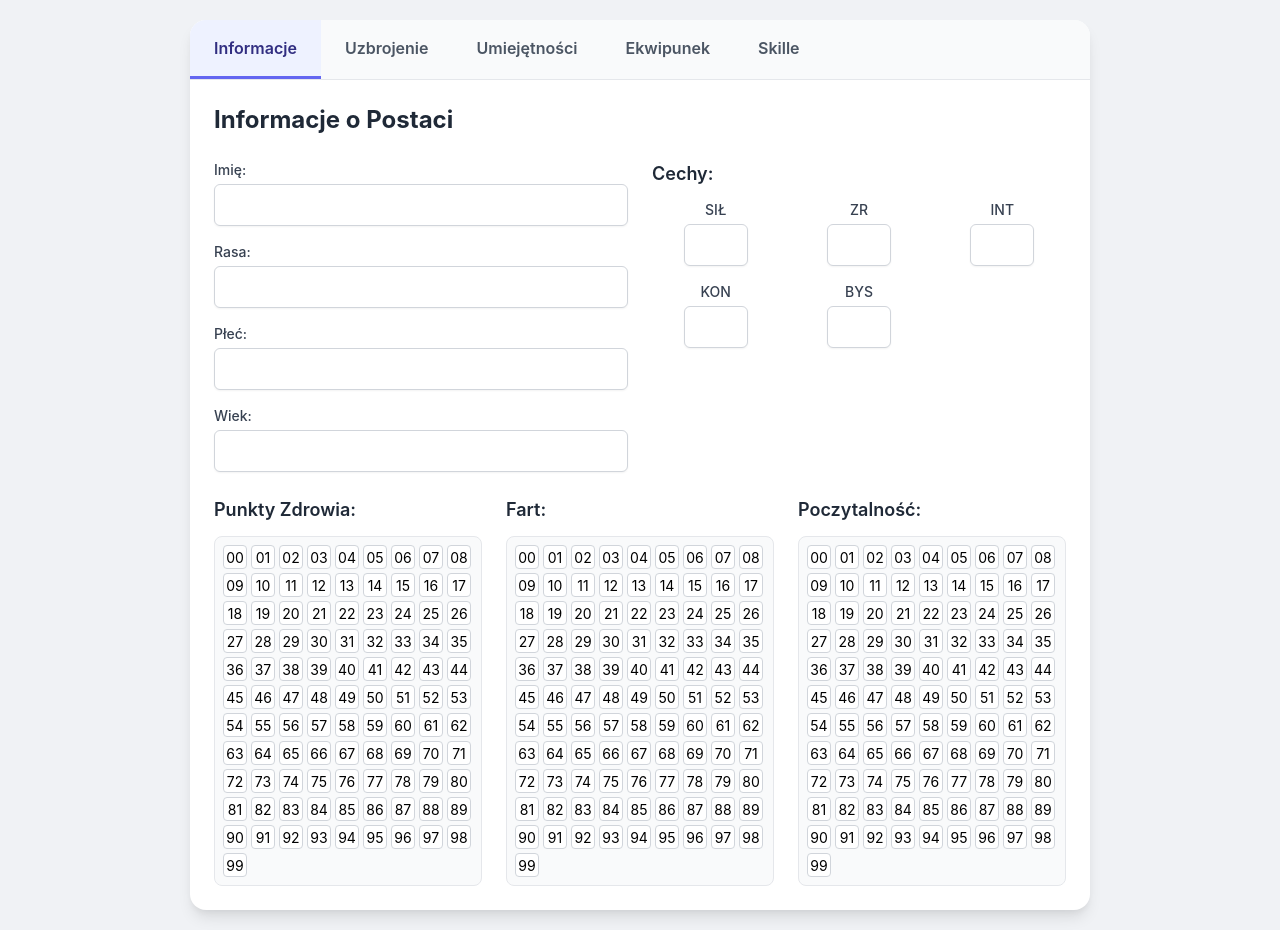
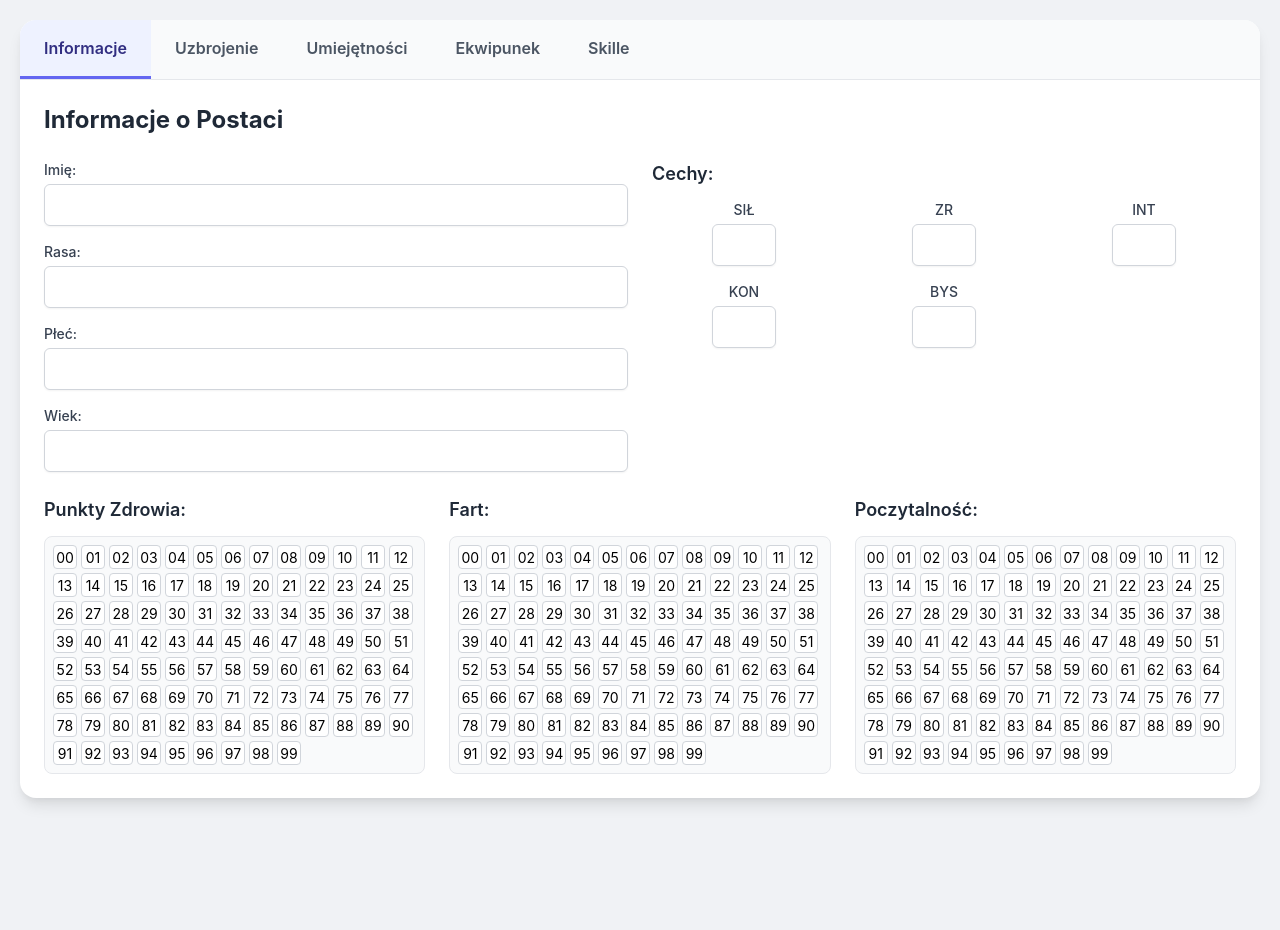
Before and after one commit to bartek03m/kartadnd, a plain HTML site: page index.html in a window 1280 px wide. After the commit the page ends 818 px from the top, so only its background shows below. Drawn offline with nearby package versions, Linux system fonts and the light colour scheme.

Commit message:
Update index.html

```diff
--- a/index.html
+++ b/index.html
@@ -7,27 +7,37 @@
     <!-- Tailwind CSS CDN -->
     <script src="https://cdn.tailwindcss.com"></script>
     <style>
-        /* Custom styles for better aesthetics and specific layout needs */
+        /* Styles for the entire viewport background */
+        html {
+            background-color: #f0f2f5; /* Light gray background for the entire page */
+        }
+
+        /* Custom styles for the body, which now acts as the wrapper for the main container */
         body {
             font-family: 'Inter', sans-serif;
-            background-color: #f0f2f5; /* Light gray background */
+            background-color: transparent; /* Transparent background for body */
             display: flex;
             justify-content: center;
             align-items: flex-start; /* Align to top for better content flow */
             min-height: 100vh;
-            padding: 20px;
+            padding: 0; /* Removed padding from body to allow container to stretch */
             box-sizing: border-box;
+            margin: 0 auto; /* Center the body content horizontally */
         }
+
+        /* Main character sheet container */
         .character-sheet-container {
-            background-color: #ffffff;
+            background-color: #ffffff; /* White background for the sheet itself */
             border-radius: 1rem; /* Rounded corners */
             box-shadow: 0 10px 15px -3px rgba(0, 0, 0, 0.1), 0 4px 6px -2px rgba(0, 0, 0, 0.05); /* Subtle shadow */
-            width: 100%;
-            max-width: 900px; /* Max width for desktop */
+            width: 100%; /* Make it 100% width */
+            max-width: 100%; /* Ensure it takes full width */
             overflow: hidden;
             display: flex;
             flex-direction: column;
+            margin: 20px; /* Add margin around the container instead of body padding */
         }
+
         .tab-button {
             padding: 1rem 1.5rem;
             font-weight: 600;
@@ -43,7 +53,7 @@
         }
         .tab-content {
             display: none;
-            padding: 1.5rem;
+            padding: 1.5rem; /* Padding for the content inside each tab */
         }
         .tab-content.active {
             display: block;
@@ -153,15 +163,15 @@
         }
 
         @media (max-width: 768px) {
+            .character-sheet-container {
+                margin: 10px; /* Smaller margin on mobile */
+            }
             .tab-buttons {
                 flex-wrap: wrap; /* Allow tabs to wrap on smaller screens */
             }
             .tab-button {
                 flex-grow: 1; /* Make buttons take equal width */
                 text-align: center;
-            }
-            .character-sheet-container {
-                padding: 10px;
             }
             /* Adjust font sizes for better readability on small screens */
             body { font-size: 0.9rem; }
@@ -658,7 +668,7 @@
          * Generates digit boxes for skill levels (0-4).
          * Allows only one selection per skill.
          * @param {string} containerId The ID of the container element.
-         * @param {string} groupName The name of the group for selection logic (unique per skill).
+         * @param {string} groupName
          * @param {number} startDigit The starting digit for the boxes (e.g., 0).
          * @param {number} endDigit The ending digit for the boxes (e.g., 4).
          */
@@ -888,5 +898,4 @@
             loadState(); // Load state after all elements are generated and default selections are made
         };
     </script>
-</body>
 </html>
```
